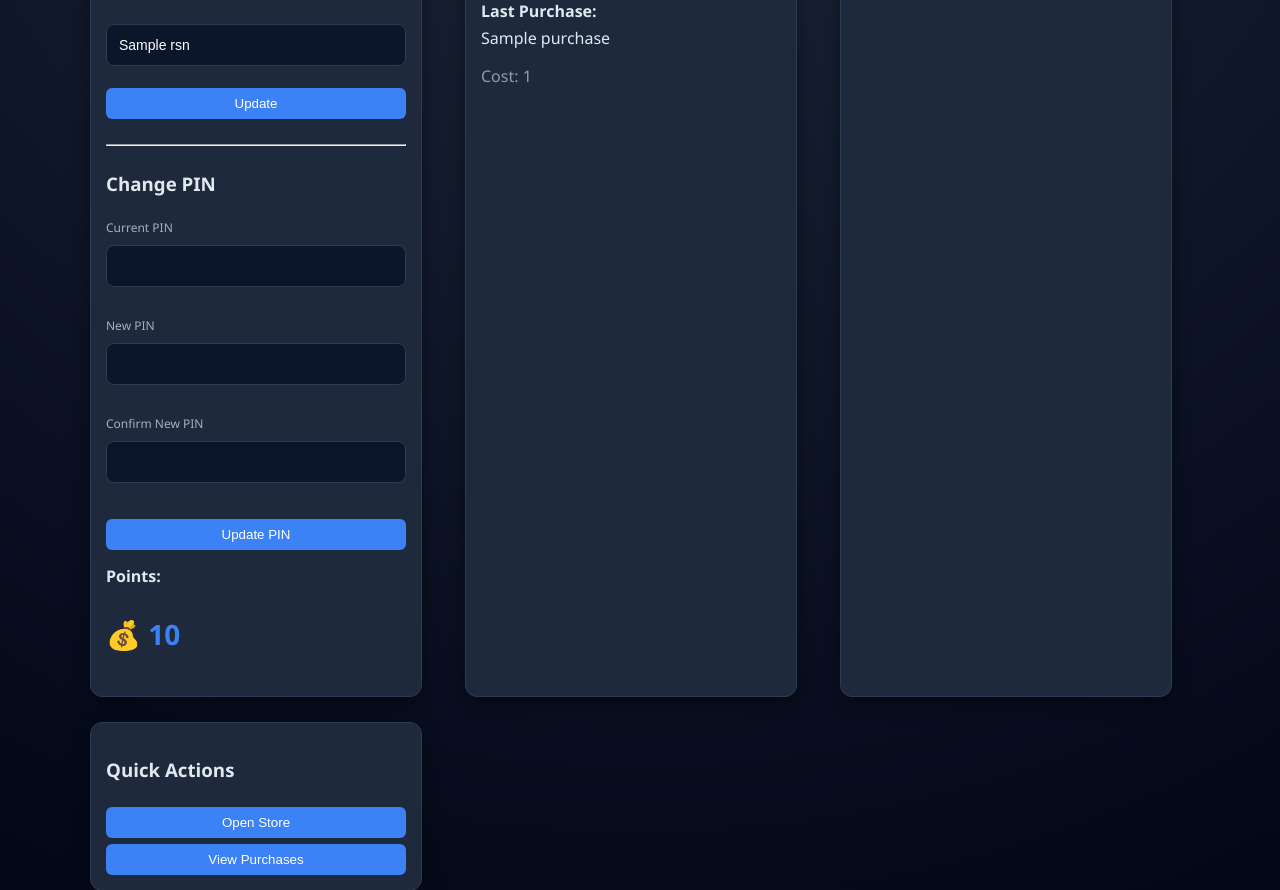
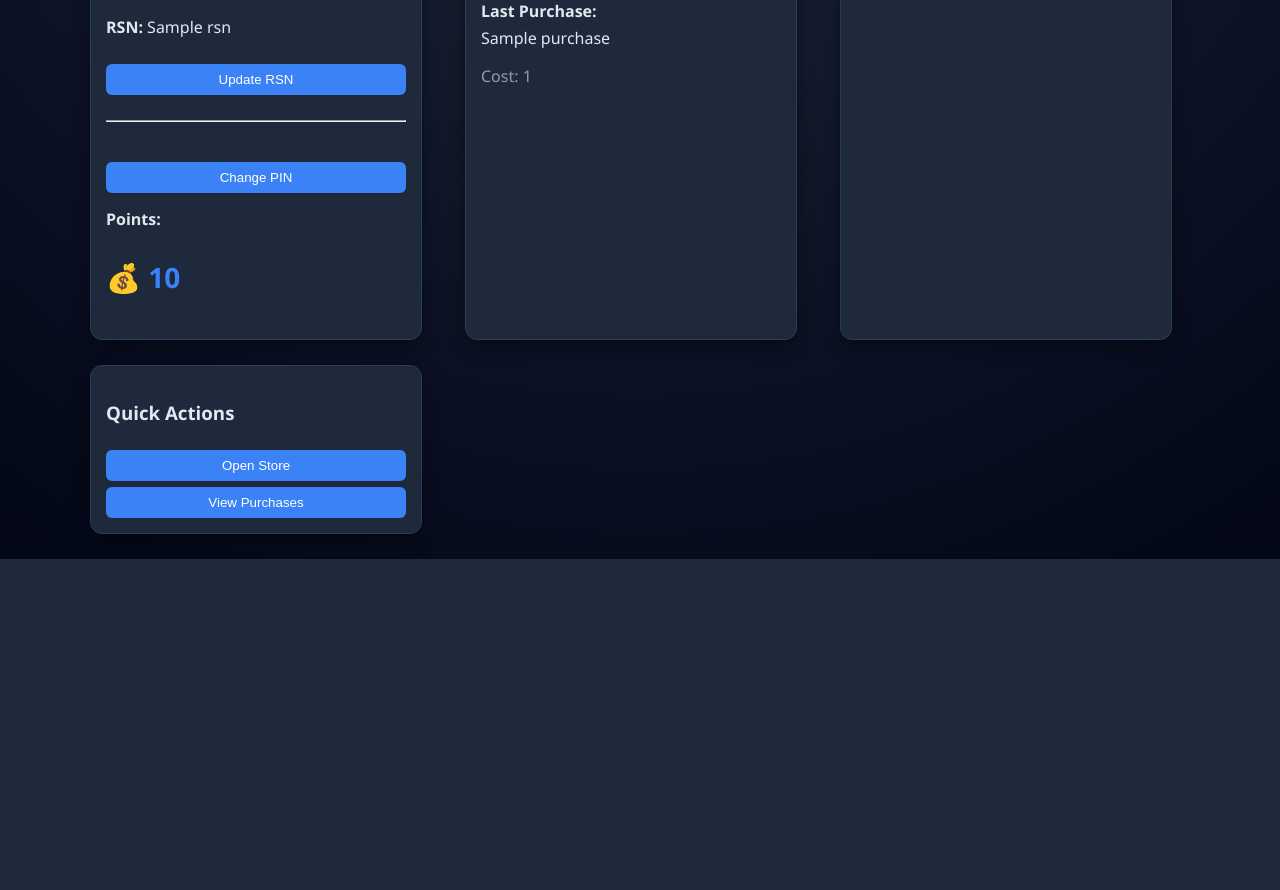
Before and after one commit to ZarocElda/eternal-emporium, a Flask app: page /profile in a window 1280 px wide. Shown: the part 385-1275 px from the top of the page. After the commit the page ends 944 px from the top, so only its background shows below. Run offline with Flask 3, Linux system fonts and the light colour scheme; a user stored in the database is signed in; a database or web service that is not in the repository returns one stand-in record (values such as "Sample title"); data that the repository does not hold is empty; some libraries are stand-ins or nearby versions.

Commit message:
profile modals for RSN and PIN

```diff
--- a/templates/profile.html
+++ b/templates/profile.html
@@ -19,41 +19,18 @@
             <p><strong>User:</strong> {{ username }}</p>
 
             <p style="margin-top:10px;"><strong>RSN:</strong></p>
-            <form method="post">
-                <input
-                    name="rsn"
-                    value="{{ rsn or '' }}"
-                    placeholder="Set RSN"
-                >
-                <button type="submit">Update</button>
-            </form>
+
+            <p style="margin-top:10px;"><strong>RSN:</strong> {{ rsn or "Not Set" }}</p>
+
+            <button onclick="openRsnModal()" style="margin-top:10px; width:100%;">
+                Update RSN
+            </button>
 
             <hr style="margin:25px 0;">
 
-            <h3>Change PIN</h3>
-
-            <form method="post">
-
-                <div style="margin-bottom:10px;">
-                    <label style="font-size:12px; opacity:.7;">Current PIN</label>
-                    <input name="current_pin" required>
-                </div>
-
-                <div style="margin-bottom:10px;">
-                    <label style="font-size:12px; opacity:.7;">New PIN</label>
-                    <input name="new_pin" required>
-                </div>
-
-                <div style="margin-bottom:10px;">
-                    <label style="font-size:12px; opacity:.7;">Confirm New PIN</label>
-                    <input name="confirm_pin" required>
-                </div>
-
-                <button style="margin-top:10px;">
-                    Update PIN
-                </button>
-
-            </form>
+            <button onclick="openPinModal()" style="margin-top:15px; width:100%;">
+                Change PIN
+            </button>
 
             <p style="margin-top:15px;"><strong>Points:</strong></p>
             <p class="points">
@@ -114,4 +91,117 @@
 
 </div>
 
+<!-- RSN MODAL -->
+<div id="rsnModal" style="
+    display:none;
+    position:fixed;
+    top:0; left:0;
+    width:100%; height:100%;
+    background:rgba(0,0,0,0.7);
+    justify-content:center;
+    align-items:center;
+">
+
+    <div style="
+        background:#1e293b;
+        padding:25px;
+        border-radius:12px;
+        width:350px;
+        position:relative;
+    ">
+
+        <button onclick="closeRsnModal()" style="
+            position:absolute;
+            top:12px;
+            right:12px;
+            background:none;
+            border:none;
+            color:#94a3b8;
+            font-size:20px;
+            cursor:pointer;
+        ">×</button>
+
+        <h3>Update RSN</h3>
+
+        <form method="post">
+            <input name="rsn" placeholder="Enter new RSN" style="width:100%; margin-top:10px;">
+            <button style="margin-top:15px; width:100%;">Update</button>
+        </form>
+
+    </div>
+</div>
+
+<!-- PIN MODAL -->
+<div id="pinModal" style="
+    display:none;
+    position:fixed;
+    top:0; left:0;
+    width:100%; height:100%;
+    background:rgba(0,0,0,0.7);
+    justify-content:center;
+    align-items:center;
+">
+
+    <div style="
+        background:#1e293b;
+        padding:25px;
+        border-radius:12px;
+        width:350px;
+        position:relative;
+    ">
+
+        <button onclick="closePinModal()" style="
+            position:absolute;
+            top:12px;
+            right:12px;
+            background:none;
+            border:none;
+            color:#94a3b8;
+            font-size:20px;
+            cursor:pointer;
+        ">×</button>
+
+        <h3>Change PIN</h3>
+
+        <form method="post">
+
+            <div style="margin-top:10px;">
+                <label style="font-size:12px; opacity:.7;">Current PIN</label>
+                <input name="current_pin" required style="width:100%;">
+            </div>
+
+            <div style="margin-top:10px;">
+                <label style="font-size:12px; opacity:.7;">New PIN</label>
+                <input name="new_pin" required style="width:100%;">
+            </div>
+
+            <div style="margin-top:10px;">
+                <label style="font-size:12px; opacity:.7;">Confirm New PIN</label>
+                <input name="confirm_pin" required style="width:100%;">
+            </div>
+
+            <button style="margin-top:15px; width:100%;">
+                Update PIN
+            </button>
+
+        </form>
+
+    </div>
+</div>
+
+<script>
+function openRsnModal() {
+    document.getElementById("rsnModal").style.display = "flex";
+}
+function closeRsnModal() {
+    document.getElementById("rsnModal").style.display = "none";
+}
+
+function openPinModal() {
+    document.getElementById("pinModal").style.display = "flex";
+}
+function closePinModal() {
+    document.getElementById("pinModal").style.display = "none";
+}
+</script>
 {% endblock %}
```
